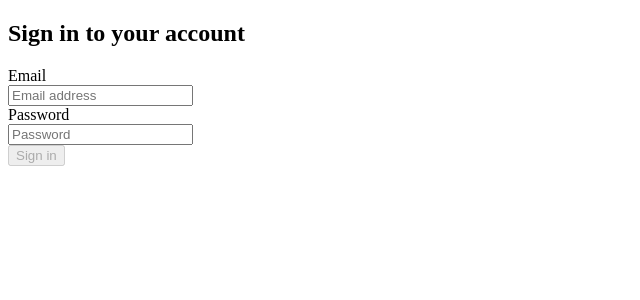
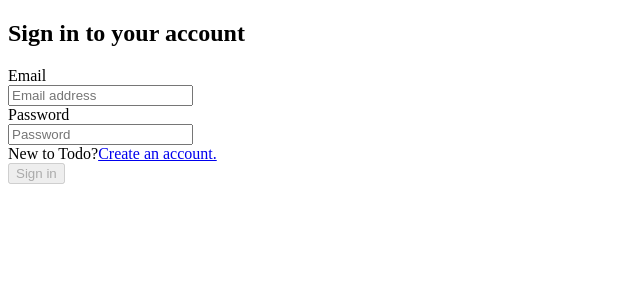
Before and after one commit to yoonhihi97/wanted-pre-onboarding-frontend, a React (Create React App) app: page / in a window 1280 px wide. Shown: the top 300 px of the page, without its empty margins (0-640 px from the left). Built offline with nearby package versions, Linux system fonts and the light colour scheme.

Commit message:
feat: add sign up button

```diff
--- a/src/pages/signin/index.js
+++ b/src/pages/signin/index.js
@@ -81,6 +81,15 @@ function SignIn() {
             />
           </div>
         </div>
+        <div className="text-sm">
+          <span className="mr-1 font-medium text-gray-900">New to Todo?</span>
+          <a
+            href="#"
+            className="font-medium text-indigo-600 hover:text-indigo-500"
+          >
+            Create an account.
+          </a>
+        </div>
         <div>
           <button
             className="relative flex justify-center w-full px-3 py-2 text-sm font-semibold text-white bg-indigo-600 rounded-md group hover:bg-indigo-500 focus-visible:outline focus-visible:outline-2 focus-visible:outline-offset-2 focus-visible:outline-indigo-600 disabled:opacity-30 "
```
